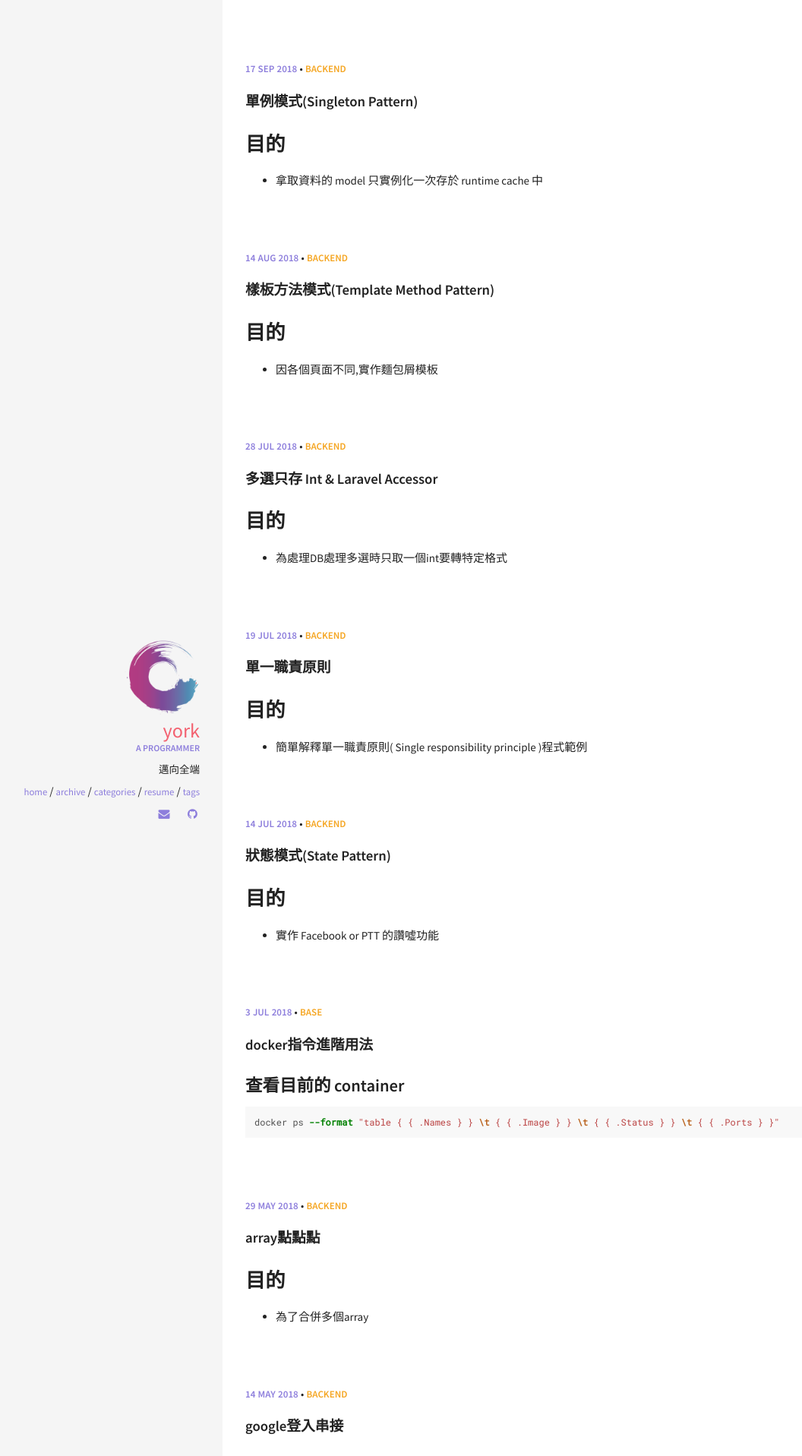
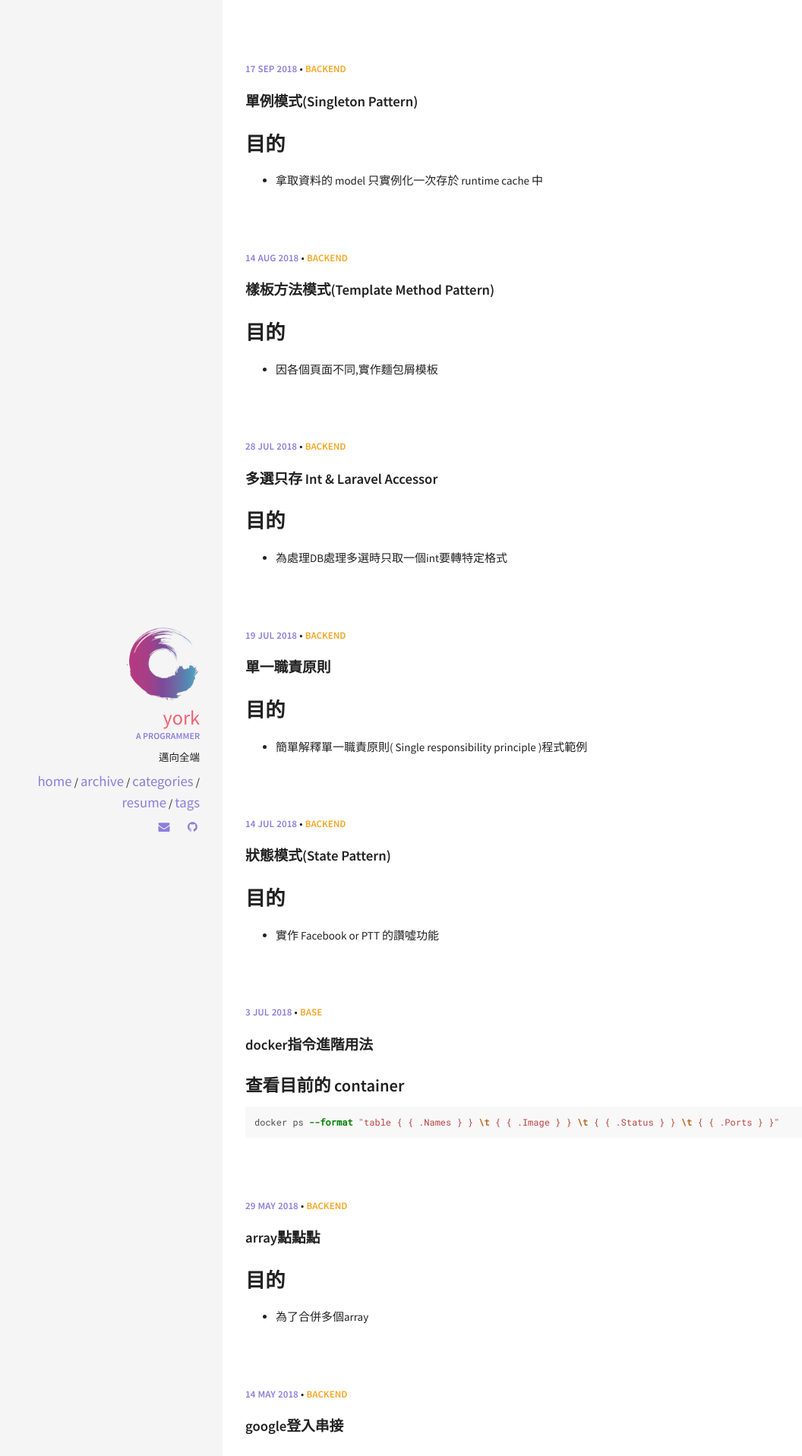
Before and after one commit to linyork/linyork.github.io, a Jekyll site: the page built from index.html, in a window 1280 px wide. Shown: the part 1497-3414 px from the top of the page at 76% size, without its empty margins (27-1083 px from the left). Built offline with Jekyll 4.4.1, drawn with Linux system fonts in a browser that asks for light colours.

Commit message:
test css

```diff
--- a/css/main.scss
+++ b/css/main.scss
@@ -25,3 +25,16 @@
 @import "pages/tags";
 @import "pages/archive";
 @import "pages/post";
+
+.author_name {
+    font-size: 3em;
+    text-transform: uppercase;
+}
+
+.author_job {
+    font-size: 2em;
+}
+
+.nav-list .nav-item a {
+    font-size: 125%;
+}
```
